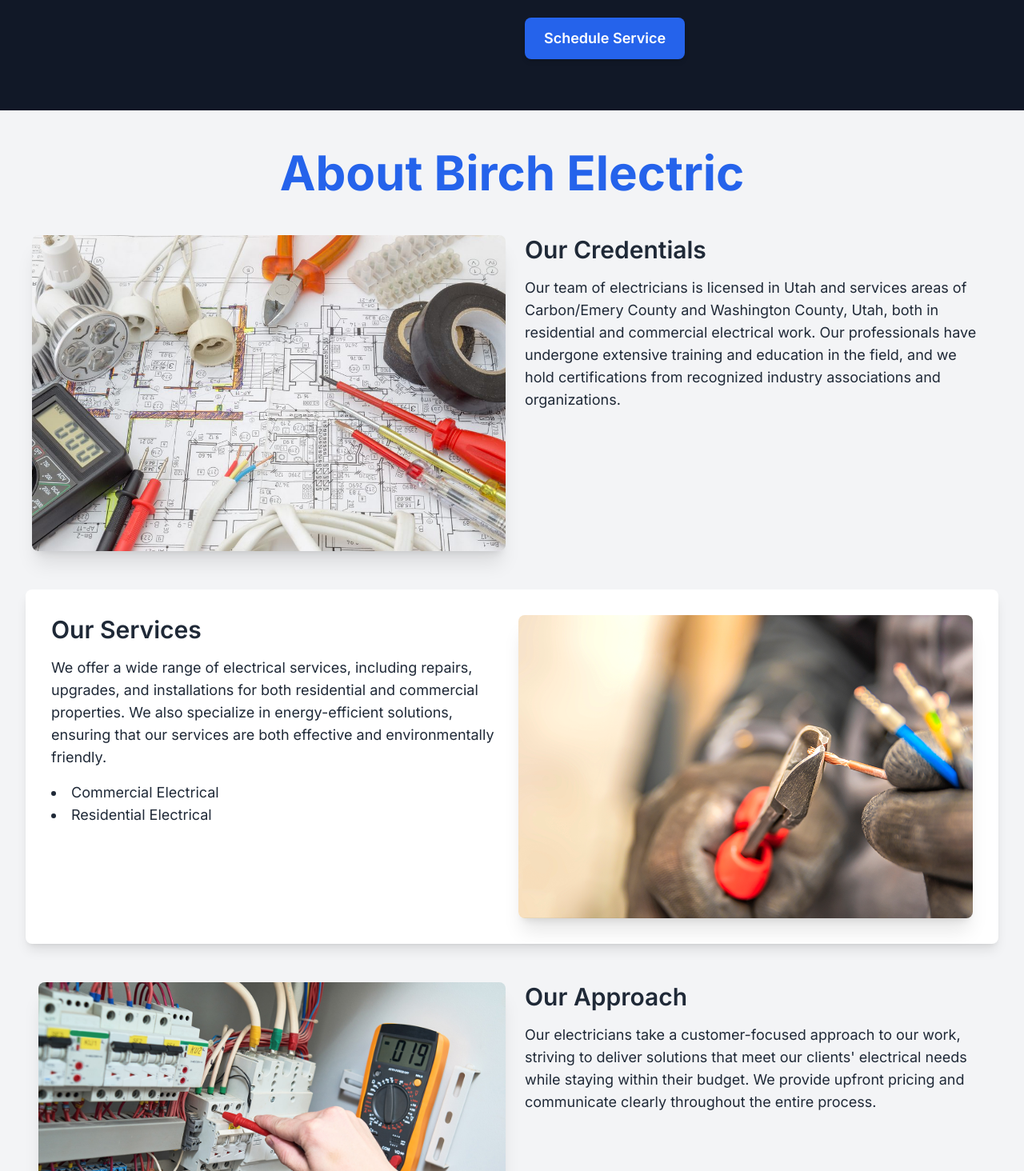
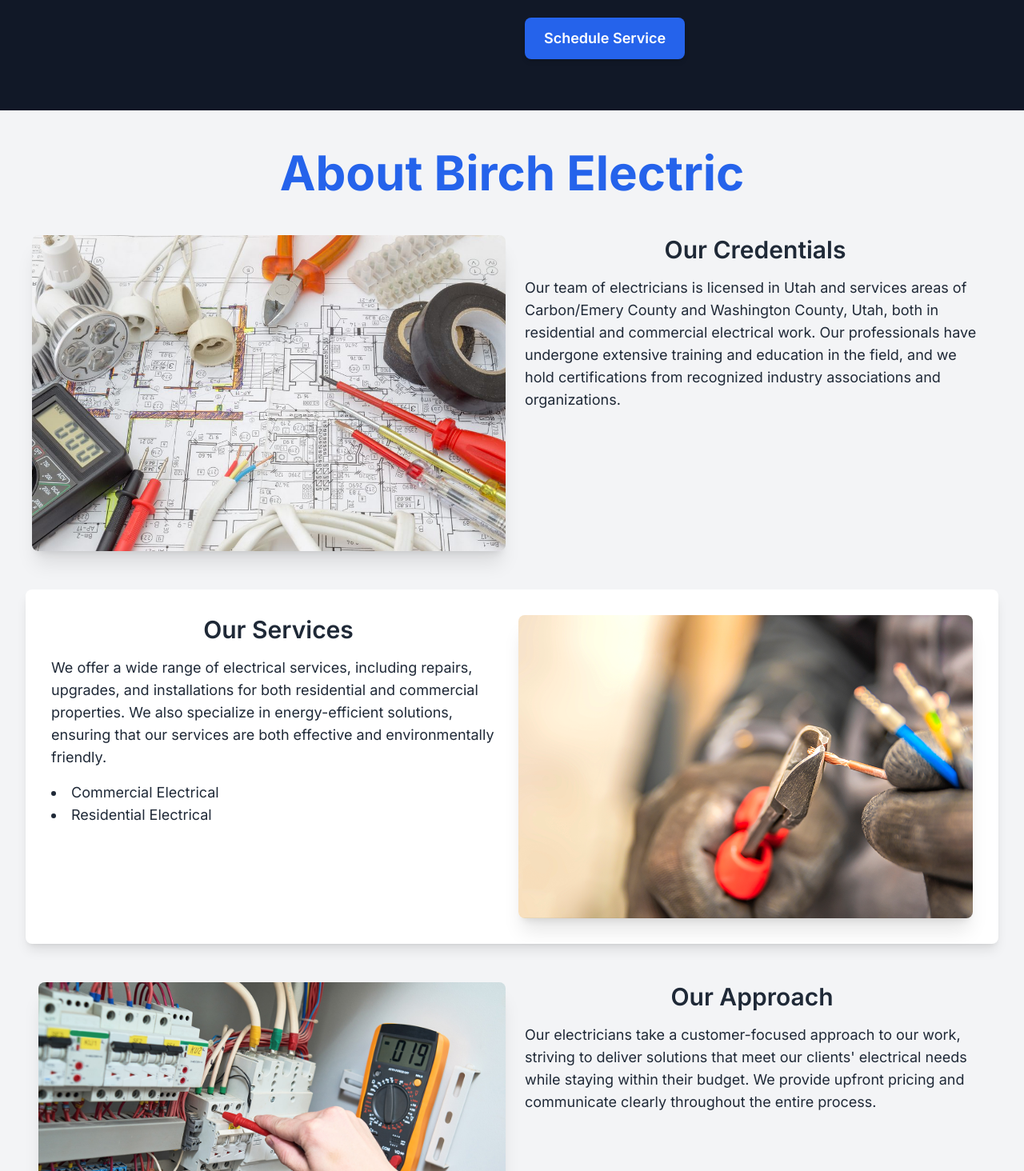
Before and after one commit to Kobeanderson51/birchelectric, a Next.js app: page / in a window 1280 px wide. Shown: the part 772-2236 px from the top of the page at 80% size. Built offline with nearby package versions, Linux system fonts and the light colour scheme.

Commit message:
text center

```diff
--- a/src/app/components/about.js
+++ b/src/app/components/about.js
@@ -23,7 +23,7 @@
                     />
                 </div>
                 <div className="md:w-1/2 text-gray-800 px-2 md:px-4">
-                    <h3 className="text-2xl md:text-3xl font-semibold mb-4 text-center md:text-left">Our Credentials</h3>
+                    <h3 className="text-2xl md:text-3xl font-semibold mb-4 text-center md:text-center">Our Credentials</h3>
                     <p className="text-base md:text-lg leading-relaxed mb-4 text-center md:text-left">
                         Our team of electricians is licensed in Utah and services areas of Carbon/Emery County and Washington County, Utah, both in residential and commercial electrical work. Our professionals have undergone extensive training and education in the field, and we hold certifications from recognized industry associations and organizations.
                     </p>
@@ -33,7 +33,7 @@
             {/* Services Section */}
             <div className="flex flex-col md:flex-row items-center md:items-start justify-center md:justify-between mb-12 bg-white py-6 md:py-8 px-4 md:px-6 rounded-lg shadow-lg">
                 <div className="md:w-1/2 text-gray-800 mb-8 md:mb-0 px-2">
-                    <h3 className="text-2xl md:text-3xl font-semibold mb-4 text-center md:text-left">Our Services</h3>
+                    <h3 className="text-2xl md:text-3xl font-semibold mb-4 text-center md:text-center">Our Services</h3>
                     <p className="text-base md:text-lg leading-relaxed mb-4 text-center md:text-left">
                         We offer a wide range of electrical services, including repairs, upgrades, and installations for both residential and commercial properties. We also specialize in energy-efficient solutions, ensuring that our services are both effective and environmentally friendly.
                     </p>
@@ -67,7 +67,7 @@
                     />
                 </div>
                 <div className="md:w-1/2 text-gray-800 px-2 md:px-4">
-                    <h3 className="text-2xl md:text-3xl font-semibold mb-4 text-center md:text-left">Our Approach</h3>
+                    <h3 className="text-2xl md:text-3xl font-semibold mb-4 text-center md:text-center">Our Approach</h3>
                     <p className="text-base md:text-lg leading-relaxed mb-4 text-center md:text-left">
                         Our electricians take a customer-focused approach to our work, striving to deliver solutions that meet our clients&apos; electrical needs while staying within their budget. We provide upfront pricing and communicate clearly throughout the entire process.
                     </p>
```
